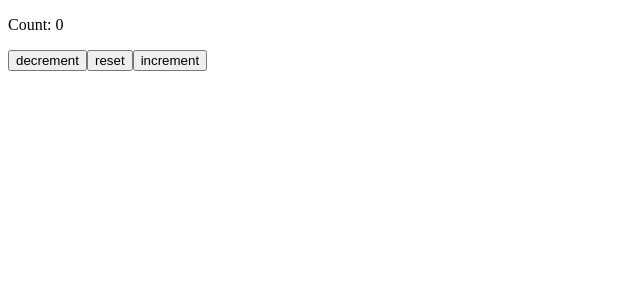
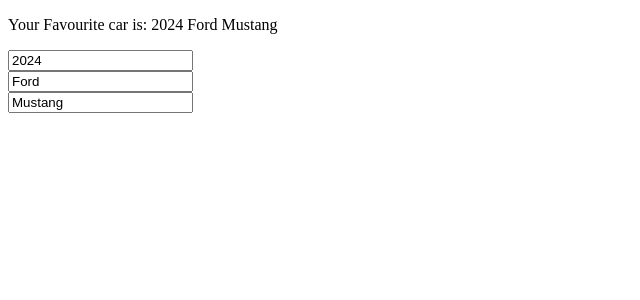
Before and after one commit to Kushalr3ddy/learning-space, a React app in the folder react/react-learn/: page / in a window 1280 px wide. Shown: the top 300 px of the page, without its empty margins (0-640 px from the left). Built offline with nearby package versions, Linux system fonts and the light colour scheme; the HTML template or start-up script is replaced by a standard one.

Commit message:
updateobjects in state

```diff
--- a/react/react-learn/src/App.jsx
+++ b/react/react-learn/src/App.jsx
@@ -1,4 +1,4 @@
-import Counter from "./Counter.jsx";
+import MyComponent from "./MyComponent.jsx";
 
 
 function App() {
@@ -6,7 +6,7 @@
 
 
     return(
-        <Counter />
+        <MyComponent />
     );
 }
 
--- a/react/react-learn/src/MyComponent.jsx
+++ b/react/react-learn/src/MyComponent.jsx
@@ -1,69 +1,32 @@
+import React,{ useState } from "react";
 
-import React, {useState} from 'react';
-function MyComponent() {
+function MyComponent(){
 
-    const [name, setName] = useState("Guest");
-    const [quantity, setQuantity] = useState(1);
-    const [comment, setComment] = useState("");
-    const [payment, setPayment] = useState("");
-    const [shipping,setShipping] =useState("Delivery");
+    const[car, setCar] = useState({year:2024,
+                                    make: "Ford",
+                                    model:"Mustang"});
 
-    function handleChange(event){
-        setName(event.target.value);
+    function handleYearChange(event){
+        //setCar({...car,year: event.target.value});
+        setCar(c => ({...c,year: event.target.value}));
+
+    }
+    function handleMakeChange(event){
+        setCar(c =>({...c,make: event.target.value}));
+    }
+    function handleModelChange(event){
+        setCar(c =>({...c,model:event.target.value}));
     }
 
-    function handleQuantityChange(event){
-        setQuantity(event.target.value);
-    }
+    return(
+        <div>
+            <p>Your Favourite car is: {car.year} {car.make} {car.model}</p>
+            <input type="number" value={car.year} onChange={handleYearChange}/><br />
+            <input type="text" value={car.make} onChange={handleMakeChange}/><br />
+            <input type="text" value={car.model} onChange={handleModelChange}/><br />
 
-    function handleCommentChange(event){
-        setComment(event.target.value);
-    }
-
-    function handlePaymentChange(event){
-        setPayment(event.target.value);
-
-    }
-
-    function handleShippingChange(event){
-        setShipping(event.target.value);
-    }
-
-    return(<div>
-        <input value={name} onChange={handleChange} />
-        <p>Name: {name}</p>
-
-        <input value={quantity} onChange={handleQuantityChange} />
-        <p>Quantity: {quantity}</p>
-
-        <textarea value={comment} onChange={handleCommentChange}
-        placeholder="Enter delivery instructions"/>
-        <p>Comment: {comment}</p>
-
-        <select value={payment}onChange={handlePaymentChange}>
-            <option value="">Select an option</option>
-            <option value="visa">Visa</option>
-            <option value="mastercard">Mastercard</option>
-            <option value="Giftcard">Giftcard</option>
-        </select>
-        <p>Payment:{payment}</p>
-
-        <label>
-            <input type="radio" value="Pick Up"
-            checked={shipping === "Pick Up"}
-            onChange={handleShippingChange}/>
-            Pick Up
-        </label>
-        <br />
-        <label>
-            <input type="radio" value="Delivery"
-            checked={shipping === "Delivery"}
-            onChange={handleShippingChange}/>
-            Delivery
-        </label>
-        <p>Shipping: {shipping}</p>
-
-        </div>);
+        </div>
+    );
 }
 
 export default MyComponent;
```
Also changed, not shown: react/react-learn/src/oldMyComponent.jsx (added, +69 -0 lines).
